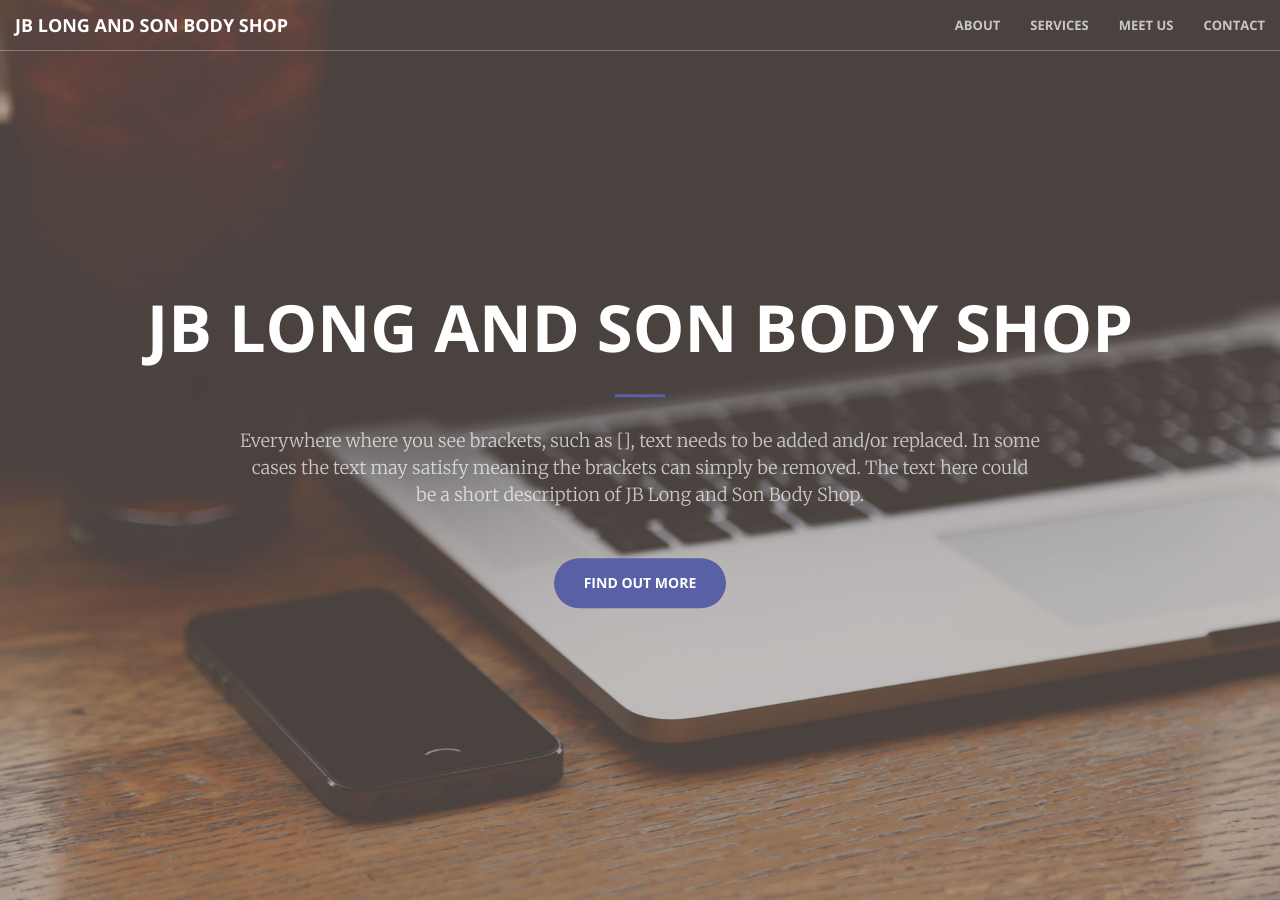
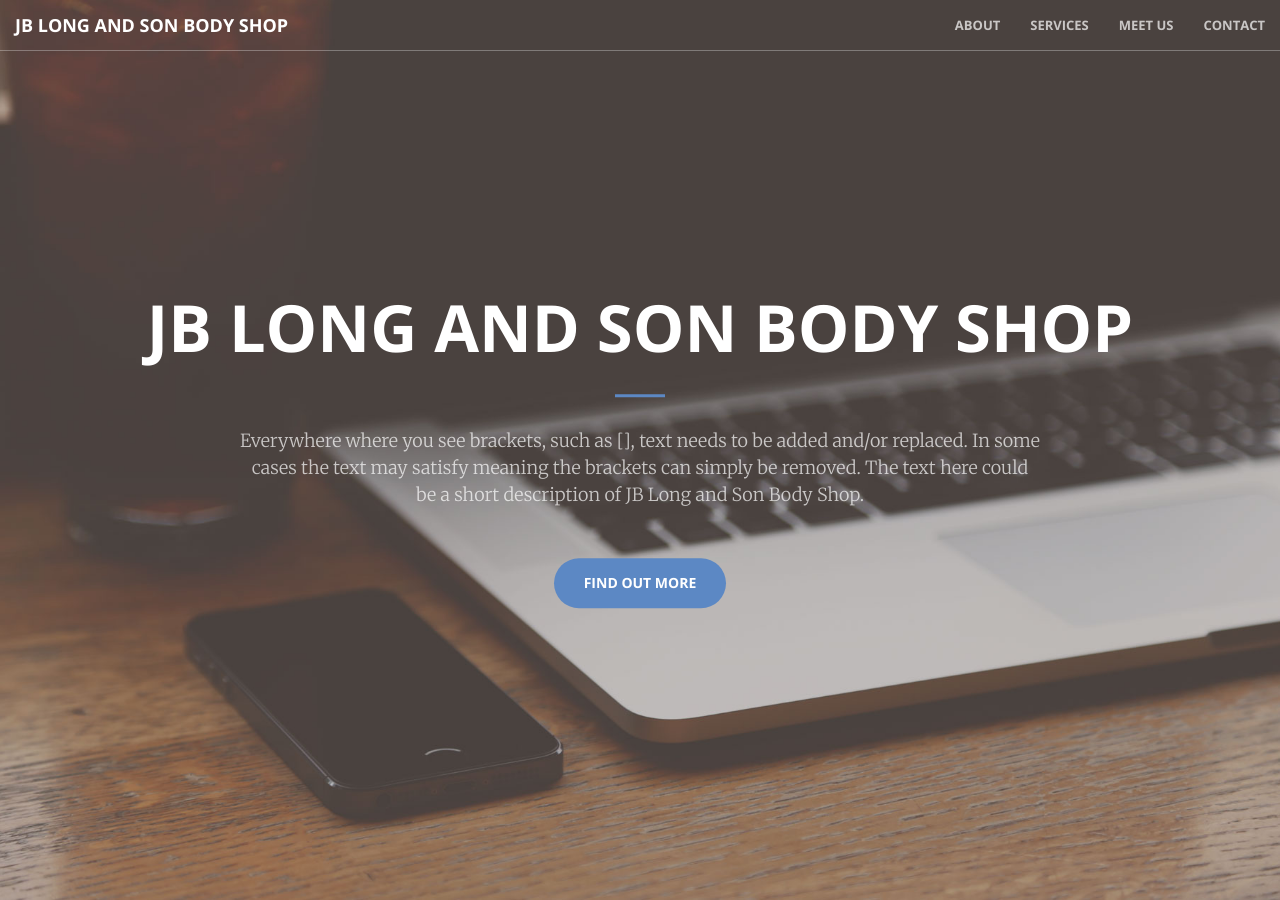
Before and after one commit to matthewlong29/JBShop_Site, a Jekyll site: the page built from index.html, in a window 1280 px wide and 900 px high. Built offline with Jekyll 4.4.1, drawn with Linux system fonts in a browser that asks for light colours.

Commit message:
color and icon changes

```diff
--- a/_includes/contact-matthew.html
+++ b/_includes/contact-matthew.html
@@ -1,4 +1,4 @@
-<section id="contact">
+<section id="contact" class="bg-info">
     <div class="container">
         <div class="row">
 
--- a/_includes/contact-shop.html
+++ b/_includes/contact-shop.html
@@ -9,7 +9,7 @@
             </div>
 
             <div class="col-lg-4 col-lg-offset-0 text-center">
-                <i class="fa fa-twitter fa-3x wow bounceIn" data-wow-delay=".1s"></i>
+                <i class="fa fa-map-marker fa-3x wow bounceIn" data-wow-delay=".1s"></i>
                 <p>107 Collision Center Dr.<br>Frankfort, KY 40601</p>
             </div>
 
@@ -21,7 +21,7 @@
             </div>
 
             <div class="col-lg-4 col-lg-offset-0 text-center">
-                <i class="fa fa-twitter fa-3x wow bounceIn" data-wow-delay=".1s"></i>
+                <i class="fa fa-phone fa-3x wow bounceIn" data-wow-delay=".1s"></i>
                 <p>(502)695-4477</p>
                 </a>
             </div>
--- a/_includes/services.html
+++ b/_includes/services.html
@@ -11,28 +11,28 @@
         <div class="row">
             <div class="col-lg-3 col-md-6 text-center">
                 <div class="service-box">
-                    <i class="fa fa-4x fa-diamond wow bounceIn text-primary"></i>
+                    <i class="fa fa-5x fa-truck wow bounceIn text-primary"></i>
                     <h3>[Insert one thing we do here.]</h3>
                     <p class="text-muted">[Insert description of that thing here.]</p>
                 </div>
             </div>
             <div class="col-lg-3 col-md-6 text-center">
                 <div class="service-box">
-                    <i class="fa fa-4x fa-paper-plane wow bounceIn text-primary" data-wow-delay=".1s"></i>
+                    <i class="fa fa-5x fa-automobile wow bounceIn text-primary" data-wow-delay=".1s"></i>
                     <h3>[Insert another thing we do here.]</h3>
                     <p class="text-muted">[Insert description of that thing here.]</p>
                 </div>
             </div>
             <div class="col-lg-3 col-md-6 text-center">
                 <div class="service-box">
-                    <i class="fa fa-4x fa-newspaper-o wow bounceIn text-primary" data-wow-delay=".2s"></i>
+                    <i class="fa fa-5x fa-magic wow bounceIn text-primary" data-wow-delay=".2s"></i>
                     <h3>[Insert another thing we do here.]</h3>
                     <p class="text-muted">[Insert description of that thing here.]</p>
                 </div>
             </div>
             <div class="col-lg-3 col-md-6 text-center">
                 <div class="service-box">
-                    <i class="fa fa-4x fa-heart wow bounceIn text-primary" data-wow-delay=".3s"></i>
+                    <i class="fa fa-5x fa-credit-card wow bounceIn text-primary" data-wow-delay=".3s"></i>
                     <h3>[Insert another thing we do here.]</h3>
                     <p class="text-muted">[Insert description of that thing here.]</p>
                 </div>
--- a/css/main.scss
+++ b/css/main.scss
@@ -34,7 +34,7 @@
 // }
 
 // variables.less
-$theme-primary: #5960a6;
+$theme-primary: #5c88c4;
 $theme-dark: #222;
 
 // Import partials from `sass_dir` (defaults to `_sass`)
```
